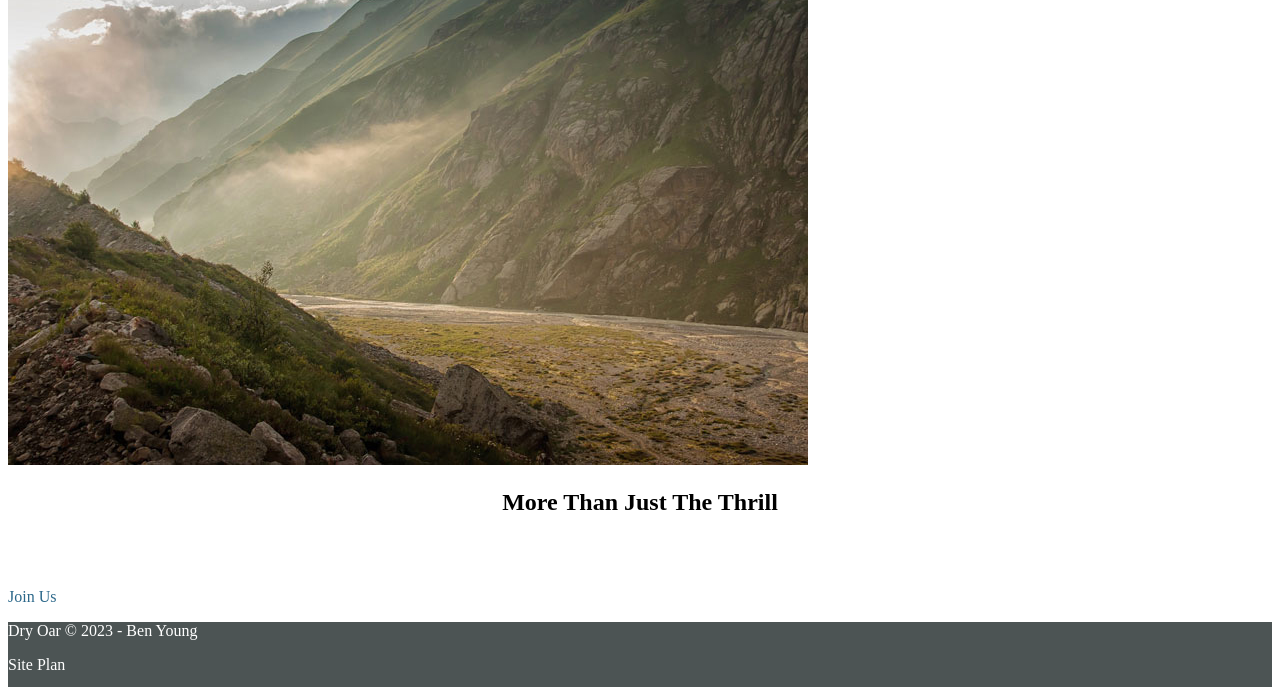
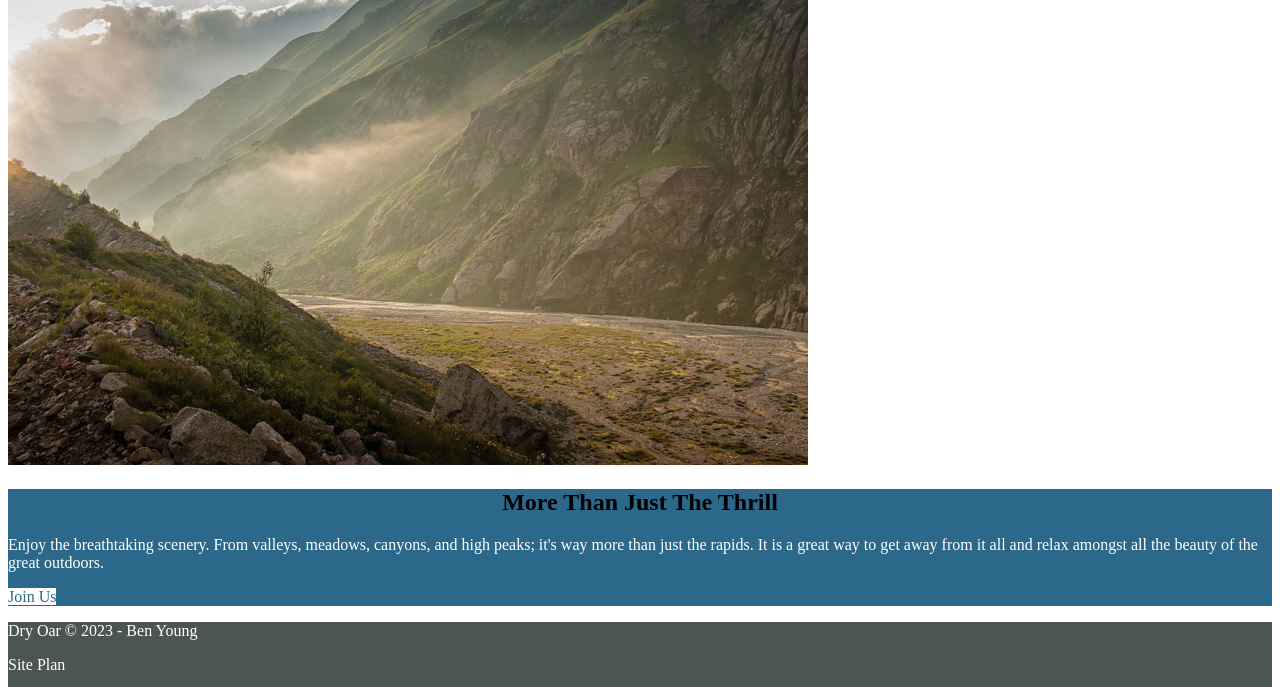
Before and after one commit to byoung597/WDD-130, a plain HTML site: page wwr/index.html in a window 1280 px wide. Shown: the part 3650-4337 px from the top of the page. Drawn offline with Linux system fonts and the light colour scheme.

Commit message:
rubric correcting

```diff
--- a/wwr/styles/styles.css
+++ b/wwr/styles/styles.css
@@ -3,6 +3,7 @@ div {
 }
 #content {
     margin: 0 auto;
+    max-width: 1600px;
 }
 nav a {
     text-align: center;
@@ -37,7 +38,7 @@ nav a:hover {
     text-decoration: none;
 }
 .msg {
-    background-color: white;
+    background-color: #2c688a;
 }
 footer {
     background-color: #4c5454;
```
